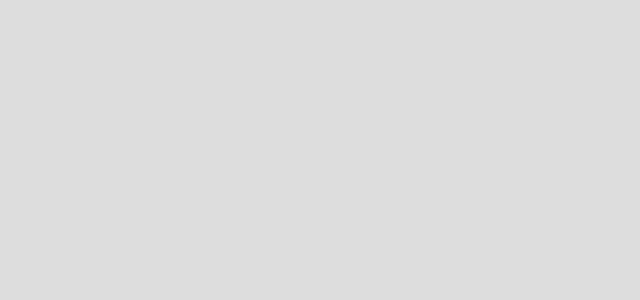
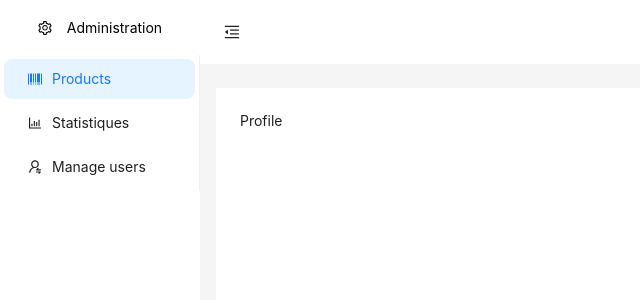
Before and after one commit to hechmi11/reactmasterclass, a React (Vite) app in the folder frontend/: page /dashboard-member in a window 1280 px wide. Before the commit this address had no page. Shown: the top 300 px of the page, without its empty margins (0-640 px from the left). Built offline with nearby package versions, Linux system fonts and the light colour scheme.

Commit message:
change routes

```diff
--- a/frontend/src/App.jsx
+++ b/frontend/src/App.jsx
@@ -1,17 +1,37 @@
 import { useState, useEffect } from "react";
 import { BrowserRouter as Router, Routes, Route } from "react-router-dom";
 import "./styles/App.css";
-import Login from "./pages/auth/Login";
-import Products from "./pages/products/Products";
+
+// layouts
 import AdminLayout from "./layouts/AdminLayout";
-import Statistiques from "./pages/statistiques/Statistiques";
+import MemberLayout from "./layouts/MemberLayout";
+import HomeLayout from "./layouts/HomeLayout";
+
+// zone admin prive
+import LoginAdmin from "./pages/admin/auth/LoginAdmin"; // public
+import Products from "./pages/admin/products/Products";
+import Statistiques from "./pages/admin/statistiques/Statistiques";
+
+// zone member prive
+import LoginMember from "./pages/member/auth/LoginMember"; // public
+import ProfileMember from "./pages/member/profile/Profile";
+
+// zone accueil home public
+import Home from "./pages/home/Home";
 
 function App() {
   return (
     <Router>
       <Routes>
-        <Route path="/" element={<Login />} />
-        <Route path="/dashboard" element={<AdminLayout />}>
+        <Route path="/" element={<Home />} />
+        <Route path="/login-member" element={<LoginMember />} />
+        <Route path="/login-admin" element={<LoginAdmin />} />
+
+        <Route path="/dashboard-member" element={<MemberLayout />}>
+          <Route index element={<ProfileMember />} />
+        </Route>
+
+        <Route path="/dashboard-admin" element={<AdminLayout />}>
           <Route index element={<Products />} />
           <Route path="statistiques" element={<Statistiques />} />
         </Route>
--- /dev/null
+++ b/frontend/src/layouts/HomeLayout.jsx
@@ -0,0 +1,110 @@
+import React, { useState } from "react";
+import {
+  MenuFoldOutlined,
+  MenuUnfoldOutlined,
+  UploadOutlined,
+  UserOutlined,
+  VideoCameraOutlined,
+  UserSwitchOutlined,
+  BarcodeOutlined,
+  BarChartOutlined,
+  SettingOutlined,
+} from "@ant-design/icons";
+
+import { Layout, Menu, Button, theme, Tooltip } from "antd";
+
+import { Link, Outlet } from "react-router-dom";
+
+const { Header, Sider, Content } = Layout;
+
+const HomeLayout = () => {
+  const [collapsed, setCollapsed] = useState(false);
+
+  const {
+    token: { colorBgContainer },
+  } = theme.useToken();
+
+  const items = [
+    {
+      key: "1",
+      icon: <BarcodeOutlined />,
+      label: <Link to="/dashboard"> Products </Link>,
+    },
+    {
+      key: "2",
+      icon: <BarChartOutlined />,
+      label: <Link to="statistiques"> Statistiques </Link>,
+    },
+    {
+      key: "3",
+      icon: <UserSwitchOutlined />,
+      label: "Manage users",
+    },
+  ];
+
+  return (
+    <Layout style={{ height: "100vh", padding: "0 0px" }}>
+      <Sider
+        style={{ backgroundColor: "white" }}
+        trigger={null}
+        collapsible
+        collapsed={collapsed}
+      >
+        <div
+          className="demo-logo-vertical"
+          style={{
+            background: "white",
+            padding: "19px",
+            display: "flex",
+            justifyContent: "center",
+            gap: "15px",
+          }}
+        >
+          <Tooltip placement="rightBottom" title={"Administration"}>
+            <SettingOutlined />
+          </Tooltip>
+          {collapsed ? "" : <span>Administration</span>}
+        </div>
+
+        <Menu
+          theme="light"
+          mode="inline"
+          defaultSelectedKeys={["1"]}
+          items={items}
+        />
+      </Sider>
+
+      <Layout>
+        <Header
+          style={{
+            padding: 0,
+            background: colorBgContainer,
+          }}
+        >
+          <Button
+            type="text"
+            icon={collapsed ? <MenuUnfoldOutlined /> : <MenuFoldOutlined />}
+            onClick={() => setCollapsed(!collapsed)}
+            style={{
+              fontSize: "16px",
+              width: 64,
+              height: 64,
+            }}
+          />
+        </Header>
+
+        <Content
+          style={{
+            margin: "24px 16px",
+            padding: 24,
+            minHeight: 280,
+            background: colorBgContainer,
+          }}
+        >
+          <Outlet />
+        </Content>
+      </Layout>
+    </Layout>
+  );
+};
+export default HomeLayout;
--- /dev/null
+++ b/frontend/src/layouts/MemberLayout.jsx
@@ -0,0 +1,110 @@
+import React, { useState } from "react";
+import {
+  MenuFoldOutlined,
+  MenuUnfoldOutlined,
+  UploadOutlined,
+  UserOutlined,
+  VideoCameraOutlined,
+  UserSwitchOutlined,
+  BarcodeOutlined,
+  BarChartOutlined,
+  SettingOutlined,
+} from "@ant-design/icons";
+
+import { Layout, Menu, Button, theme, Tooltip } from "antd";
+
+import { Link, Outlet } from "react-router-dom";
+
+const { Header, Sider, Content } = Layout;
+
+const MemberLayout = () => {
+  const [collapsed, setCollapsed] = useState(false);
+
+  const {
+    token: { colorBgContainer },
+  } = theme.useToken();
+
+  const items = [
+    {
+      key: "1",
+      icon: <BarcodeOutlined />,
+      label: <Link to="/dashboard"> Products </Link>,
+    },
+    {
+      key: "2",
+      icon: <BarChartOutlined />,
+      label: <Link to="statistiques"> Statistiques </Link>,
+    },
+    {
+      key: "3",
+      icon: <UserSwitchOutlined />,
+      label: "Manage users",
+    },
+  ];
+
+  return (
+    <Layout style={{ height: "100vh", padding: "0 0px" }}>
+      <Sider
+        style={{ backgroundColor: "white" }}
+        trigger={null}
+        collapsible
+        collapsed={collapsed}
+      >
+        <div
+          className="demo-logo-vertical"
+          style={{
+            background: "white",
+            padding: "19px",
+            display: "flex",
+            justifyContent: "center",
+            gap: "15px",
+          }}
+        >
+          <Tooltip placement="rightBottom" title={"Administration"}>
+            <SettingOutlined />
+          </Tooltip>
+          {collapsed ? "" : <span>Administration</span>}
+        </div>
+
+        <Menu
+          theme="light"
+          mode="inline"
+          defaultSelectedKeys={["1"]}
+          items={items}
+        />
+      </Sider>
+
+      <Layout>
+        <Header
+          style={{
+            padding: 0,
+            background: colorBgContainer,
+          }}
+        >
+          <Button
+            type="text"
+            icon={collapsed ? <MenuUnfoldOutlined /> : <MenuFoldOutlined />}
+            onClick={() => setCollapsed(!collapsed)}
+            style={{
+              fontSize: "16px",
+              width: 64,
+              height: 64,
+            }}
+          />
+        </Header>
+
+        <Content
+          style={{
+            margin: "24px 16px",
+            padding: 24,
+            minHeight: 280,
+            background: colorBgContainer,
+          }}
+        >
+          <Outlet />
+        </Content>
+      </Layout>
+    </Layout>
+  );
+};
+export default MemberLayout;
--- a/frontend/src/pages/auth/Login.jsx
+++ b/frontend/src/pages/admin/auth/LoginAdmin.jsx
@@ -25,7 +25,7 @@ const formStyle = {
   padding: "10px",
 };
 
-const Login = () => (
+const LoginAdmin = () => (
   <div style={LoginPageStyle}>
     <Form
       name="basic"
@@ -69,4 +69,4 @@ const Login = () => (
     </Form>
   </div>
 );
-export default Login;
+export default LoginAdmin;
--- /dev/null
+++ b/frontend/src/pages/home/Home.jsx
@@ -0,0 +1,7 @@
+import React from "react";
+
+const Home = () => {
+  return <div>Home</div>;
+};
+
+export default Home;
--- /dev/null
+++ b/frontend/src/pages/member/auth/LoginMember.jsx
@@ -0,0 +1,72 @@
+import React from "react";
+import { Button, Checkbox, Form, Input } from "antd";
+
+const onFinish = (values) => {
+  console.log("Success:", values);
+};
+const onFinishFailed = (errorInfo) => {
+  console.log("Failed:", errorInfo);
+};
+
+const LoginPageStyle = {
+  backgroundColor: "white",
+  height: "100vh",
+  display: "flex",
+  justifyContent: "center",
+  alignItems: "center",
+};
+
+const formStyle = {
+  backgroundColor: "#fff",
+  boxShadow: "1px 1px 5px rgba(0,0,0,0.5)",
+  borderRadius: "6px",
+  maxWidth: 310,
+  minWidth: 300,
+  padding: "10px",
+};
+
+const LoginMember = () => (
+  <div style={LoginPageStyle}>
+    <Form
+      name="basic"
+      layout="vertical"
+      style={formStyle}
+      onFinish={onFinish}
+      onFinishFailed={onFinishFailed}
+      autoComplete="off"
+    >
+      <Form.Item
+        label="Email"
+        name="email"
+        rules={[
+          {
+            required: true,
+            message: "Veuillez inserez votre email!",
+          },
+        ]}
+      >
+        <Input />
+      </Form.Item>
+
+      <Form.Item
+        label="Password"
+        name="password"
+        rules={[
+          {
+            required: true,
+            message: "Veuillez inserez votre mot de passe!",
+          },
+        ]}
+      >
+        <Input.Password />
+      </Form.Item>
+
+      <Form.Item style={{ textAlign: "right" }}>
+        <Button size={"small"} type="primary" htmlType="submit">
+          Se connecter
+        </Button>
+      </Form.Item>
+    </Form>
+  </div>
+);
+export default LoginMember;
--- /dev/null
+++ b/frontend/src/pages/member/profile/Profile.jsx
@@ -0,0 +1,7 @@
+import React from "react";
+
+const Profile = () => {
+  return <div>Profile</div>;
+};
+
+export default Profile;
```
Also changed, not shown: frontend/src/pages/admin/products/Products.jsx (renamed from frontend/src/pages/products/Products.jsx), frontend/src/pages/admin/statistiques/Statistiques.jsx (renamed from frontend/src/pages/statistiques/Statistiques.jsx).
